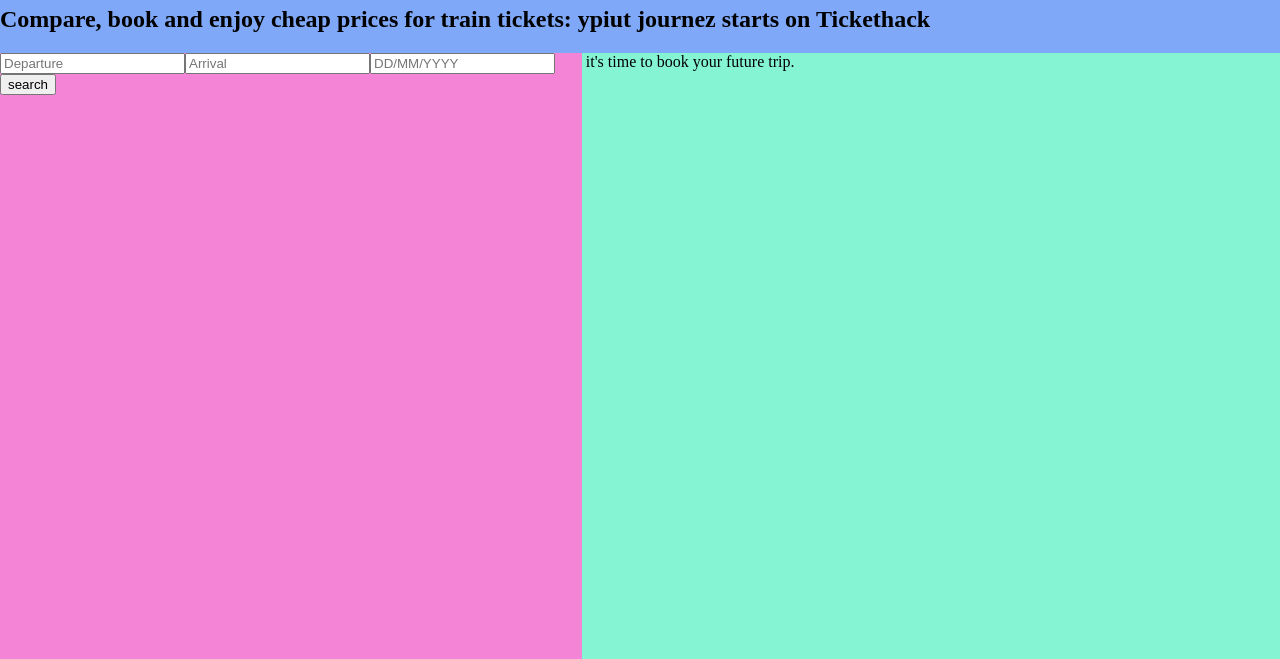
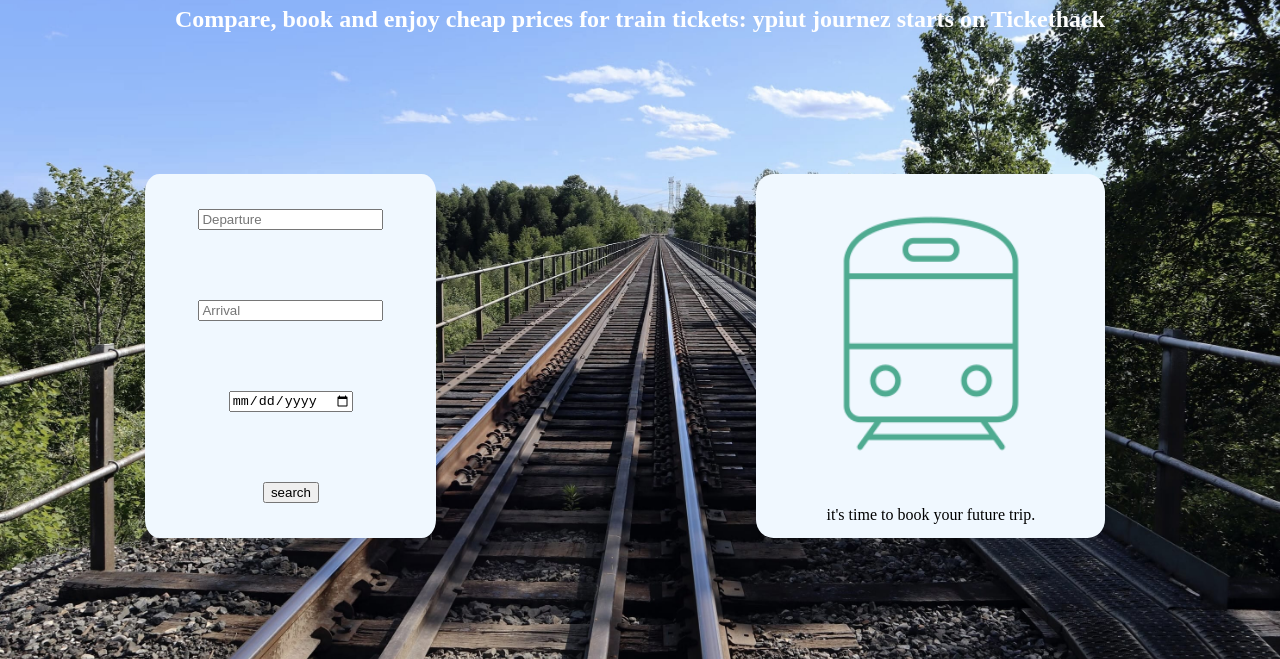
Before and after one commit to Sachahcas/tickethack-frontend, a plain HTML site: page index.html in a window 1280 px wide. Shown: the part 141-800 px from the top of the page. Drawn offline with Linux system fonts and the light colour scheme.

Commit message:
maquette index v1

```diff
--- a/index.html
+++ b/index.html
@@ -26,13 +26,17 @@
             <div id = searchBlock>
                 <input id="departureInput" type="text" placeholder="Departure" />
                 <input id="arrivalInput" type="text" placeholder="Arrival" />
-                <input id="calendrier" type="text" placeholder="DD/MM/YYYY" />
+                <input id="calendrier" type="date" placeholder="DD/MM/YYYY" />
+                <button type="button" id="search">search</button>
             </div>
-            <button type="button" id="search">search</button>
+
         </div>
         <div id = resultContainer>
-            <img src="ajouter l'image" alt="">
-            <span>it's time to book your future trip.</span>
+            <div id =resultBlock>
+                <img id = trainImage src="images/train.png" alt="">
+                <span>it's time to book your future trip.</span>
+            </div>
+
         </div>
         <div id = footer>
 
--- a/script.js
+++ b/script.js
@@ -0,0 +1,10 @@
+document.querySelector('#search"').addEventListener('click', function () {
+    const departure = document.querySelector('#departureInput').value;
+
+    fetch('http://localhost:3000/trips', {
+		method: 'POST',
+		headers: { 'Content-Type': 'application/json' },
+		body: JSON.stringify({ departure }),
+	})
+
+})
--- a/style.css
+++ b/style.css
@@ -1,5 +1,6 @@
 body {
-    background-color: #ffffff;
+    background-image: url(images/background.jpg);
+    background-size: cover;
     margin: 0;
   }
 
@@ -27,7 +28,8 @@
     grid-row-end: 3;
     grid-column-start: 1;
     grid-column-end: 12;
-    background-color: #7fa8f8;
+    text-align: center;
+    color: white;
   }
 
   #searchContainer {
@@ -35,7 +37,9 @@
     grid-row-end: 12;
     grid-column-start: 1;
     grid-column-end: 6;
-    background-color: #f484d6;
+    display: flex;
+    justify-content: space-around;
+    align-items: center;
   }
 
   #resultContainer {
@@ -43,9 +47,37 @@
     grid-row-end: 12;
     grid-column-start: 6;
     grid-column-end: 12;
-    background-color: #84f4d2;
+    display: flex;
+    justify-content: space-around;
+    align-items: center;
   }
 
   #searchBlock {
+    height: 60%;
+    width: 50%;
+    background-color: aliceblue;
+    border-radius: 5%;
     display: flex;
+    flex-direction: column;
+    justify-content: space-around;
+    align-items: center;
+
   }
+
+  #resultBlock {
+    height: 60%;
+    width: 50%;
+    background-color: aliceblue;
+    border-radius: 5%;
+    display: flex;
+    flex-direction: column;
+    justify-content: space-around;
+    align-items: center;
+
+  }
+
+  #trainImage {
+    height: 80%;
+    width: 80%;
+
+  }
```
